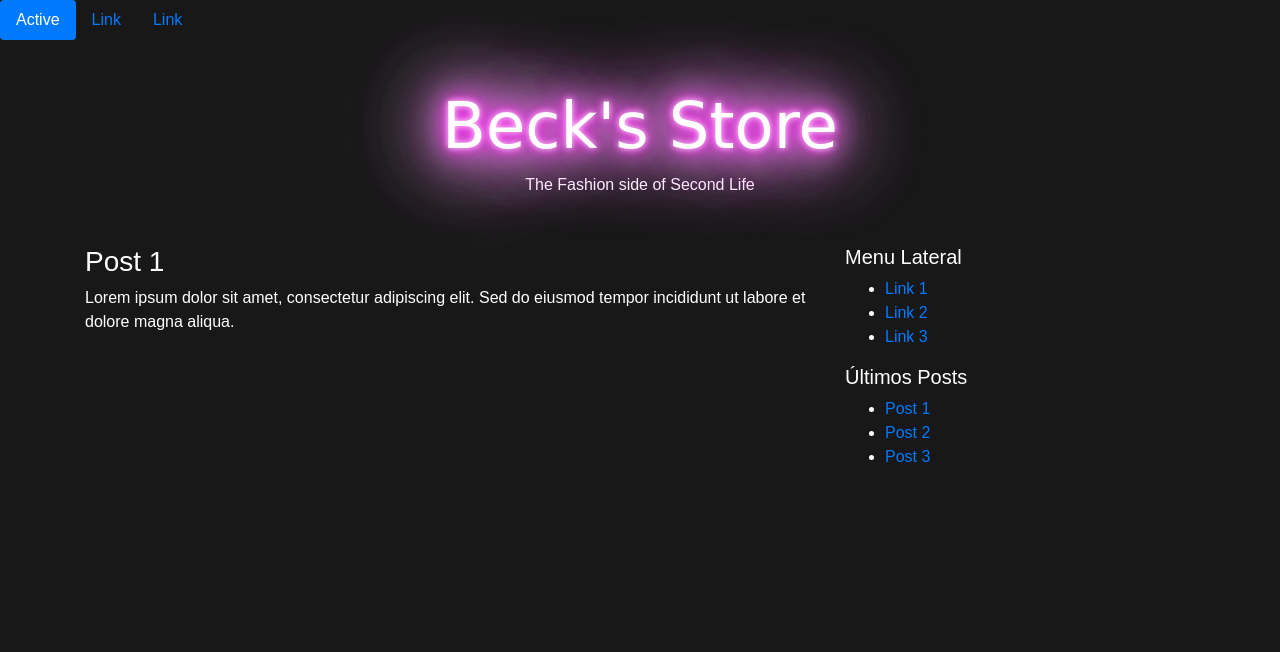
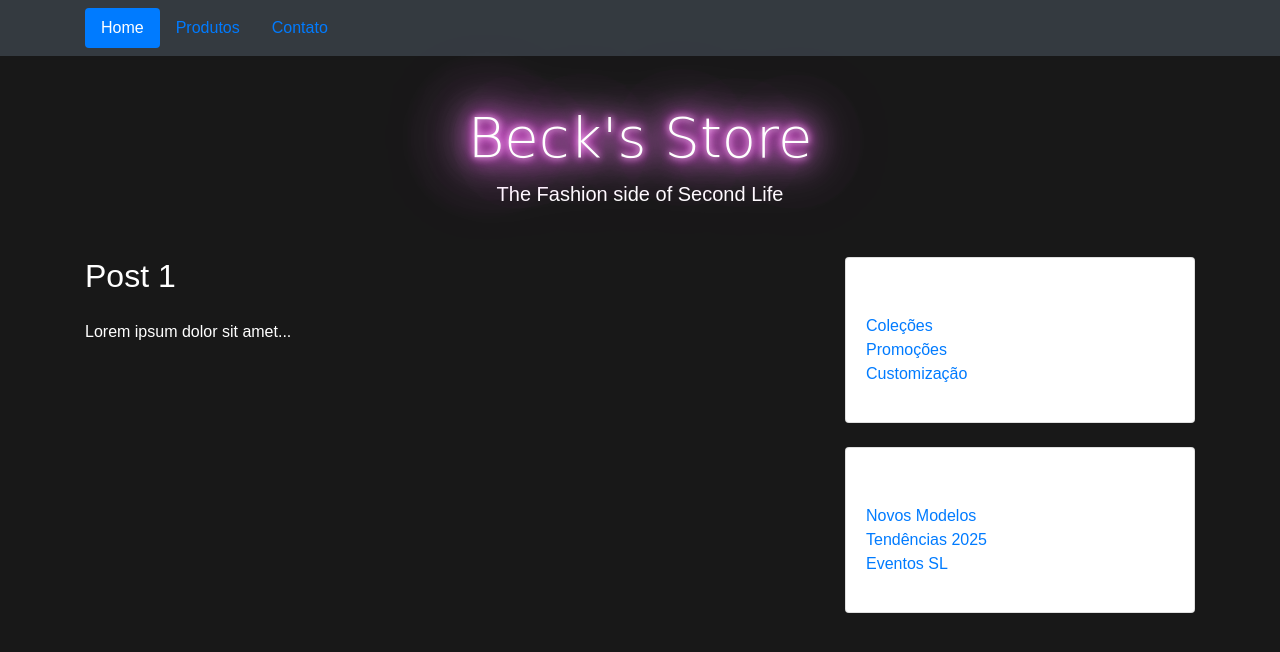
Before and after one commit to VaniaRsg/BecksStore, a Vue app: page index.html in a window 1280 px wide. Built offline with nearby package versions, Linux system fonts and the light colour scheme; a script that the page names is missing.

Commit message:
correções

```diff
--- a/index.html
+++ b/index.html
@@ -5,61 +5,77 @@
     <meta name="viewport" content="width=device-width, initial-scale=1.0">
     <title>Beck's</title>
     <link rel="stylesheet" href="https://stackpath.bootstrapcdn.com/bootstrap/4.5.2/css/bootstrap.min.css">
-    <link rel="stylesheet" href="assets/css/styles.css">
     <link rel="stylesheet" href="style.css">
 </head>
+
 <body>
   <header>
+    <nav class="navbar navbar-expand-lg navbar-dark bg-dark">
+      <div class="container">
         <ul class="nav nav-pills">
           <li class="nav-item">
-          <a class="nav-link active" aria-current="page" href="#">Active</a>
+            <a class="nav-link active" href="#">Home</a>
           </li>
           <li class="nav-item">
-          <a class="nav-link" href="#">Link</a>
+            <a class="nav-link" href="#">Produtos</a>
           </li>
           <li class="nav-item">
-          <a class="nav-link" href="#">Link</a>
+            <a class="nav-link" href="#">Contato</a>
           </li>
         </ul>
+      </div>
+    </nav>
   </header>
 
+  <main>
     <section id="home" class="container my-5">
-    <h1 class="text-center">Beck's Store</h1>
-    <p class="text-center">The Fashion side of Second Life</p>
+        <h1 class="text-center display-4">Beck's Store</h1>
+        <p class="lead text-center">The Fashion side of Second Life</p>
     </section>
-<div class="container-md">
+
+    <div class="container">
       <div class="row">
-        <div class="col-8">
-            <div class="blog-post">
-                <h3>Post 1</h3>
-                <p>Lorem ipsum dolor sit amet, consectetur adipiscing elit. Sed do eiusmod tempor incididunt ut labore et dolore magna aliqua.</p>
+        <div class="col-md-8">
+          <article class="blog-post">
+            <h2 class="mb-4">Post 1</h2>
+            <p class="text-justify">Lorem ipsum dolor sit amet...</p>
+          </article>
         </div>
-        </div>
-        <div class="col-4">
-            <div class="side-menu">
-                <h5>Menu Lateral</h5>
-                <ul>
-                    <li><a href="#">Link 1</a></li>
-                    <li><a href="#">Link 2</a></li>
-                    <li><a href="#">Link 3</a></li>
-                </ul>
 
-                <div class="last-blogs">
-                    <h5>Últimos Posts</h5>
-                    <ul>
-                        <li><a href="#">Post 1</a></li>
-                        <li><a href="#">Post 2</a></li>
-                        <li><a href="#">Post 3</a></li>
+        <div class="col-md-4">
+          <aside class="sidebar">
+            <div class="card mb-4">
+              <div class="card-body">
+                <h5 class="card-title">Menu</h5>
+                <ul class="list-unstyled">
+                  <li><a href="#" class="text-decoration-none">Coleções</a></li>
+                  <li><a href="#" class="text-decoration-none">Promoções</a></li>
+                  <li><a href="#" class="text-decoration-none">Customização</a></li>
                 </ul>
               </div>
             </div>
+
+            <div class="card">
+              <div class="card-body">
+                <h5 class="card-title">Últimos Posts</h5>
+                <ul class="list-unstyled">
+                  <li><a href="#" class="text-decoration-none">Novos Modelos</a></li>
+                  <li><a href="#" class="text-decoration-none">Tendências 2025</a></li>
+                  <li><a href="#" class="text-decoration-none">Eventos SL</a></li>
+                </ul>
               </div>
             </div>
+          </aside>
+        </div>
+      </div>
+    </div>
+  </main>
 
-</div>
+  <speed-insights mode="auto" debug="true"></speed-insights>
 
-
-
+  <!-- Ordem CORRETA de scripts -->
+  <script src="https://unpkg.com/@vercel/speed-insights@0.1.2/dist/script.umd.js"></script>
+  <script src="https://unpkg.com/vue@3/dist/vue.global.js"></script>
+  <script src="scripts.js"></script>
 </body>
-<script src="scripts.js"></script>
 </html>
```
Also changed, not shown: 1 other file. Lines whose indentation alone changed are shown as unchanged.
